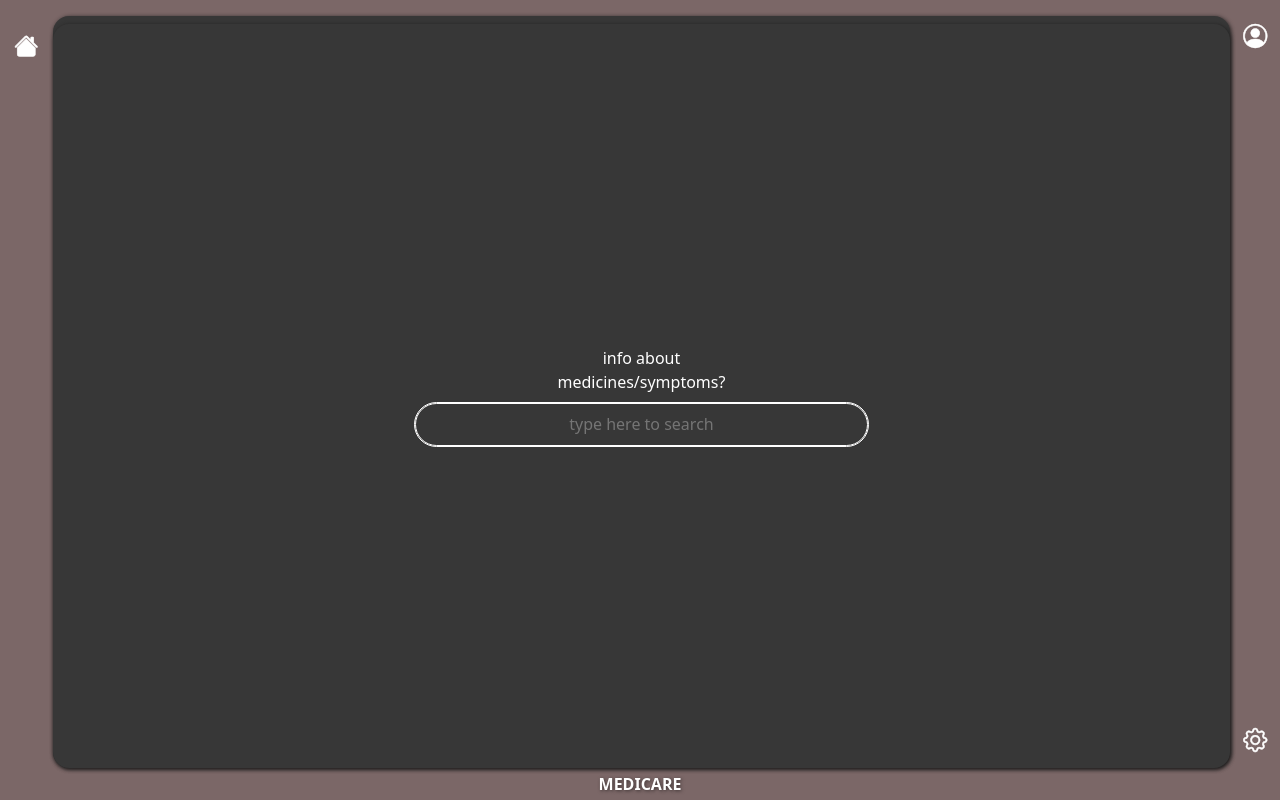
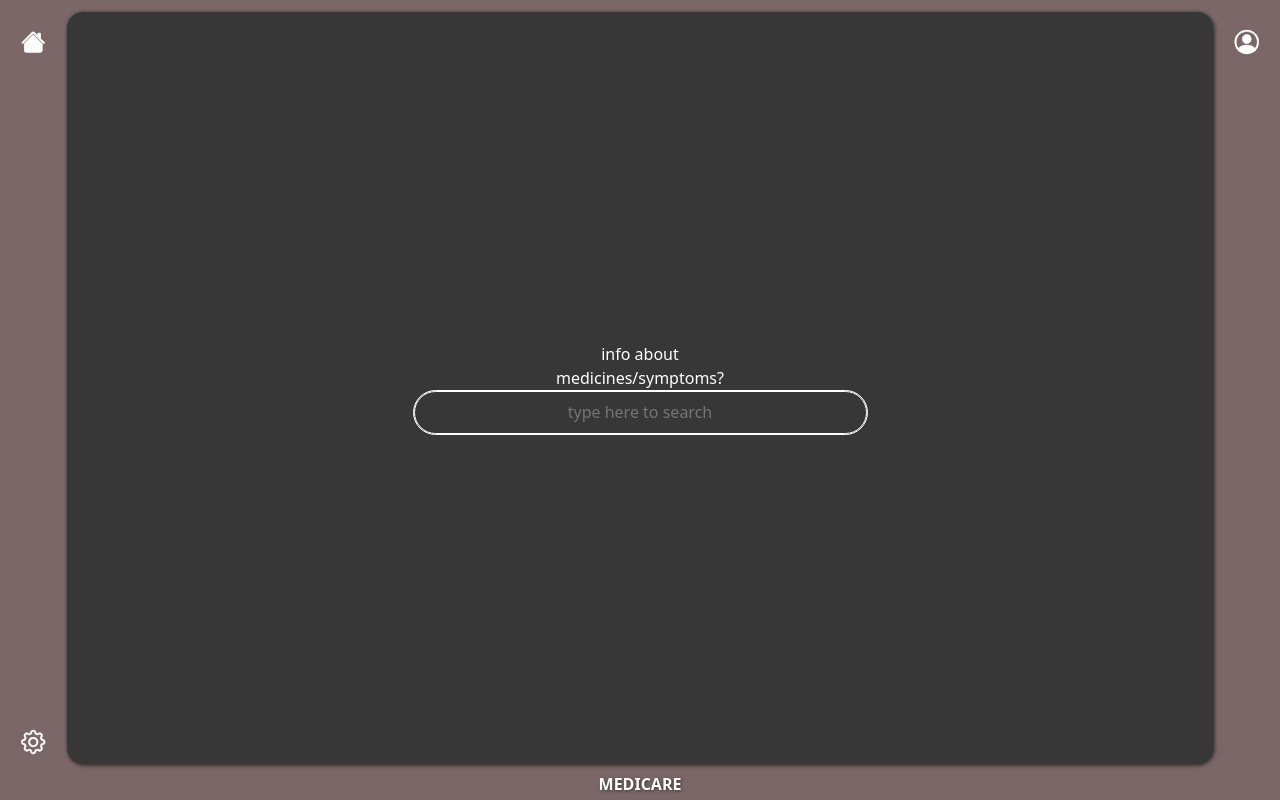
Before and after one commit to iamanishsrivastava/H.E.A.L.T.H, a React (Vite) app in the folder medicare-proj/: page / in a window 1280 px wide. Built offline with nearby package versions, Linux system fonts and the light colour scheme.

Commit message:
Change general layout of sidebars

```diff
--- a/medicare-proj/src/App.jsx
+++ b/medicare-proj/src/App.jsx
@@ -5,7 +5,7 @@ import Home from "./components/Home";
 import SideBarLeft from "./components/SideBars/SideBarLeft";
 import SideBarRight from "./components/SideBars/SideBarRight";
 import Searched from "./components/Searched";
-import Settings from "./components/Settings";
+// import SettingsMenu from "./components/SettingsMenu";
 
 function App() {
   const [content, setContent] = useState("");
@@ -26,7 +26,7 @@ function App() {
   if (content === "searched") {
     renderedContent = <Searched />;
   } else if (content === "onSettingsClick") {
-    renderedContent = <Settings />;
+    renderedContent = <Home />;
   } else {
     renderedContent = (
       <Home
--- a/medicare-proj/src/components/Home.css
+++ b/medicare-proj/src/components/Home.css
@@ -12,18 +12,20 @@
   color: white;
   background-color: #373737;
   margin-top: 1vh;
-    width: 92vw;
+  margin-right: 0%;
+  margin: 0%;
+  width: 94%;
   height: 94vh;
   box-shadow: 1px 1px 4.5px #1f1e1e;
   border-radius: 2vh;
   text-align: center;
 }
 
-.search-info{
+.search-info {
   color: white !important;
 }
 
-.search-container {
+/* .search-container {
   display: flex;
   flex-direction: column;
   align-items: center;
@@ -36,7 +38,7 @@
   box-shadow: 1px 1px 4.5px #1f1e1e;
   border-radius: 2vh;
   text-align: center;
-}
+} */
 
 .search-bar {
   position: relative;
@@ -45,7 +47,6 @@
   border: 1.25px solid white;
   border-radius: 10vh;
   background-color: #373737;
-
 }
 
 .search-input {
@@ -81,7 +82,7 @@
   cursor: pointer;
 }
 
-  .clear-icon{
+.clear-icon {
   position: absolute;
   left: 92%;
   top: 50%;
@@ -100,7 +101,6 @@
   opacity: 1;
 }
 
-
 /* .search-input {
     align-items: center;
     text-align: center;
--- a/medicare-proj/src/components/Home.jsx
+++ b/medicare-proj/src/components/Home.jsx
@@ -16,8 +16,8 @@ function Home({ onSearchBarClick }) {
             placeholder="type here to search"
             onClick={onSearchBarClick}
           />
-          <i class="bi bi-filter filter-icon" aria-hidden="true"></i>
-          <i class="bi bi-x clear-icon" aria-hidden="true"></i>
+          <i className="bi bi-filter filter-icon" aria-hidden="true"></i>
+          <i className="bi bi-x clear-icon" aria-hidden="true"></i>
         </div>
       </div>
     </div>
--- a/medicare-proj/src/components/Settings.jsx
+++ /dev/null
@@ -1,7 +0,0 @@
-const Settings = () => {
-   return (
-      <center >Settings Option</center>
-   )
-}
-
-export default Settings;
--- /dev/null
+++ b/medicare-proj/src/components/SettingsMenu.css
@@ -0,0 +1,4 @@
+.root{
+    display: block;
+
+}
--- /dev/null
+++ b/medicare-proj/src/components/SettingsMenu.jsx
@@ -0,0 +1,22 @@
+import "./SettingsMenu.css";
+
+const SettingsMenu = () => {
+   return (
+         <div className="settings-container">
+            <div className="intro-section">
+               <h2 className="text">Settings</h2>
+            </div>
+            <div className="settings-list">
+               <ul>
+                  <li>Account</li>
+                  <li>History</li>
+                  <li>Privacy</li>
+                  <li>Language</li>
+                  {/* <li></li> */}
+               </ul>
+            </div>
+         </div>
+   )
+}
+
+export default SettingsMenu;
--- a/medicare-proj/src/components/SideBars/SideBarLeft.css
+++ b/medicare-proj/src/components/SideBars/SideBarLeft.css
@@ -1,15 +1,32 @@
-.house-icon{
-    height: 90vh;
+.house-icon-container {
+  margin-top: 2vh;
+}
+
+.house-icon {
   color: white;
   font-size: 24px;
   -webkit-text-stroke-width: 0.5px;
+  cursor: pointer;
+}
+
+.settings-icon-container {
+  display: flex;
+  align-items:flex-end;
+  height: 100%;
+  margin-bottom: 1vh;
+}
+
+.settings-icon {
+  color: white;
+  font-size: 24px;
+  -webkit-text-stroke-width: 0.5px;
+  cursor: pointer;
 }
 
 .sidebar-left {
   display: flex;
   flex-direction: column;
-    height: 100%;
-    width: 90px;
-    justify-content: center;
+  height: 95vh;
+  width: 70px;
   align-items: center;
 }
--- a/medicare-proj/src/components/SideBars/SideBarLeft.jsx
+++ b/medicare-proj/src/components/SideBars/SideBarLeft.jsx
@@ -1,11 +1,16 @@
 import React from "react";
-import './SideBarLeft.css';
+import "./SideBarLeft.css";
 
 function SideBarLeft({ onIconClick }) {
   return (
-    <aside className="sidebar-left">
-      <i onClick={onIconClick} className="bi bi-house-fill house-icon"></i>
-    </aside>
+    <div className="sidebar-left">
+      <nav className="house-icon-container">
+        <i onClick={onIconClick} className="bi bi-house-fill house-icon"></i>
+      </nav>
+      <nav className="settings-icon-container">
+        <i className="bi bi-gear settings-icon" onClick={onIconClick}></i>
+      </nav>
+    </div>
   );
 }
 
--- a/medicare-proj/src/components/SideBars/SideBarRight.css
+++ b/medicare-proj/src/components/SideBars/SideBarRight.css
@@ -1,22 +1,21 @@
-.user-icon{
-    height:88vh;
+.user-icon-container {
+  margin-top: 2vh;
+
+}
+
+.user-icon {
   color: white;
   font-size: 24px;
   -webkit-text-stroke-width: 0.5px;
+  cursor: pointer;
 }
 
-  .settings-icon{
-    height: 40%;
-    color: white;
-    font-size: 24px;
-    -webkit-text-stroke-width: 0.5px;
-}
+
 
 .sidebar-right {
   display: flex;
   flex-direction: column;
-    height: 100%;
-    width: 85px;
-    justify-content: center;
+  height: 95vh;
+  width: 70px;
   align-items: center;
 }
--- a/medicare-proj/src/components/SideBars/SideBarRight.jsx
+++ b/medicare-proj/src/components/SideBars/SideBarRight.jsx
@@ -1,12 +1,13 @@
 import React from "react";
-import './SideBarRight.css';
+import "./SideBarRight.css";
 
-function SideBarRight( {onIconClick} ) {
+function SideBarRight({ onIconClick }) {
   return (
-    <aside className="sidebar-right">
-      <i class="bi bi-person-circle user-icon"></i>
-      <i class="bi bi-gear settings-icon" onClick={ onIconClick }></i>
-    </aside>
+    <div className="sidebar-right">
+      <aside className="user-icon-container">
+        <i className="bi bi-person-circle user-icon"></i>
+      </aside>
+    </div>
   );
 }
 
--- a/medicare-proj/src/index.css
+++ b/medicare-proj/src/index.css
@@ -1,6 +1,7 @@
 #root {
   height: 100vh;
   box-sizing: border-box;
+  /* width: 100vh; */
 }
 
 
```
Lines whose indentation alone changed are shown as unchanged.
